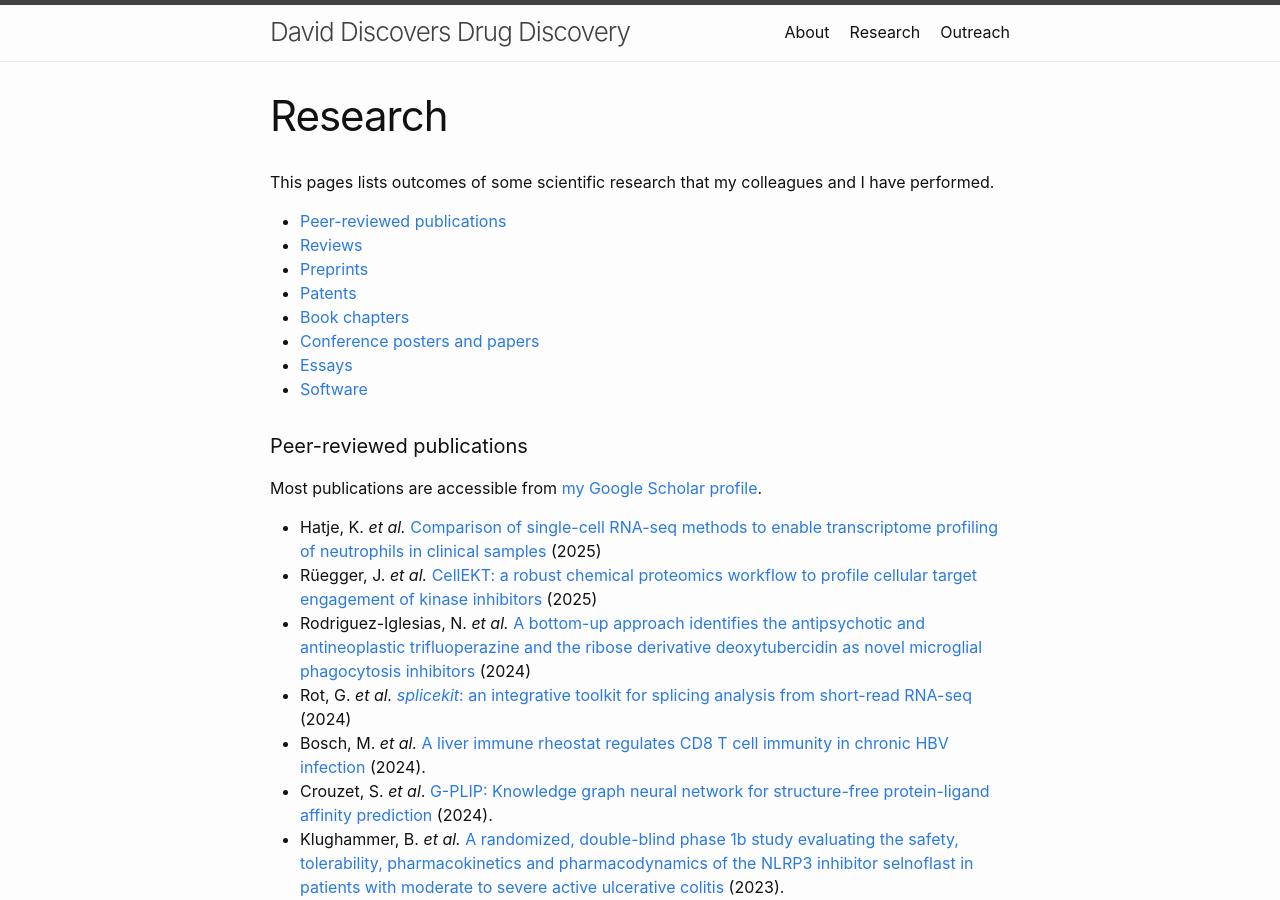
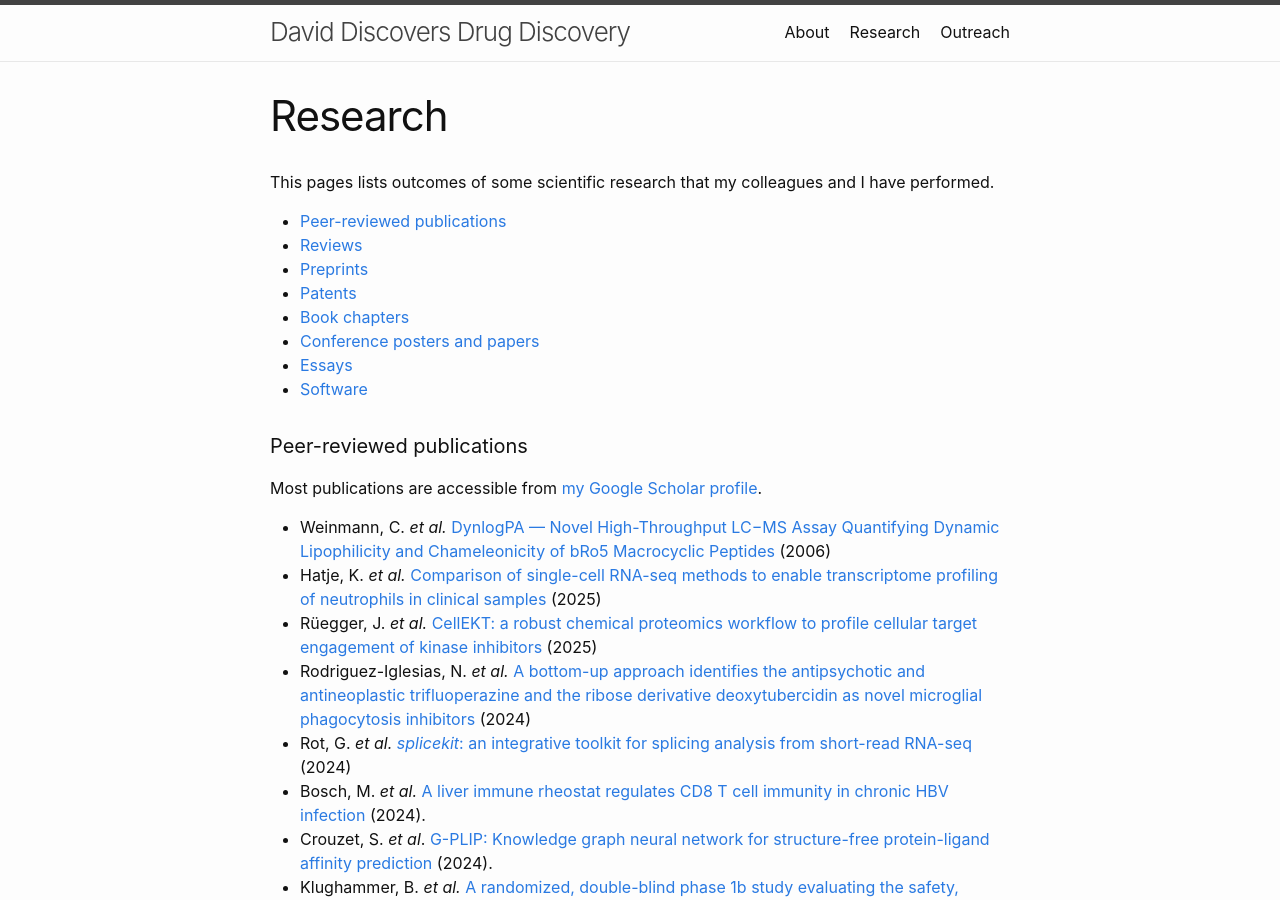
Before and after one commit to Accio/accio.github.io, a Jekyll site: the page built from _pages/research.md, in a window 1280 px wide and 900 px high. Built offline with Jekyll 4.4.1, drawn with Linux system fonts in a browser that asks for light colours.

Commit message:
add DynLogP

```diff
--- a/_pages/research.md
+++ b/_pages/research.md
@@ -23,6 +23,7 @@ This pages lists outcomes of some scientific research that my colleagues and I h
 
 Most publications are accessible from [my Google Scholar profile](https://scholar.google.com/citations?user=ths6zX0AAAAJ&hl=en).
 
+* Weinmann, C. *et al.* [DynlogPA — Novel High-Throughput LC−MS Assay Quantifying Dynamic Lipophilicity and Chameleonicity of bRo5 Macrocyclic Peptides](https://pubs.acs.org/mpohbp/article-abstract/doi/10.1021/acs.molpharmaceut.6c00409/5398044/DynlogP-amp-xe5f8-A-Novel-High-Throughput-LC-MS) (2006)
 * Hatje, K. *et al.* [Comparison of single-cell RNA-seq methods to enable transcriptome profiling of neutrophils in clinical samples](https://doi.org/10.1016/j.crmeth.2025.101173) (2025)
 * Rüegger, J. *et al.* [CellEKT: a robust chemical proteomics workflow to profile cellular target engagement of kinase inhibitors](https://doi.org/10.1016/j.mcpro.2025.100961) (2025)
 * Rodriguez-Iglesias, N. *et al.* [A bottom-up approach identifies the antipsychotic and antineoplastic trifluoperazine and the ribose derivative deoxytubercidin as novel microglial phagocytosis inhibitors](https://doi.org/10.1002/glia.24637) (2024)
```
